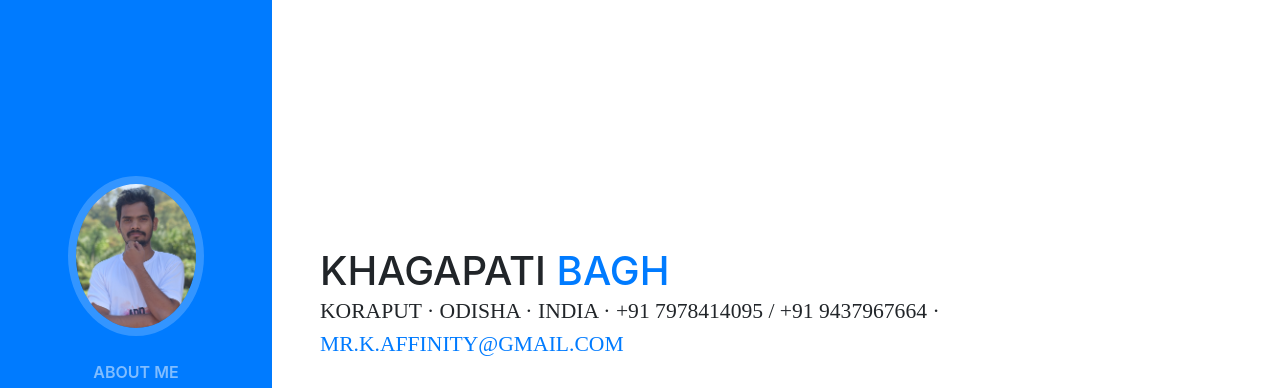
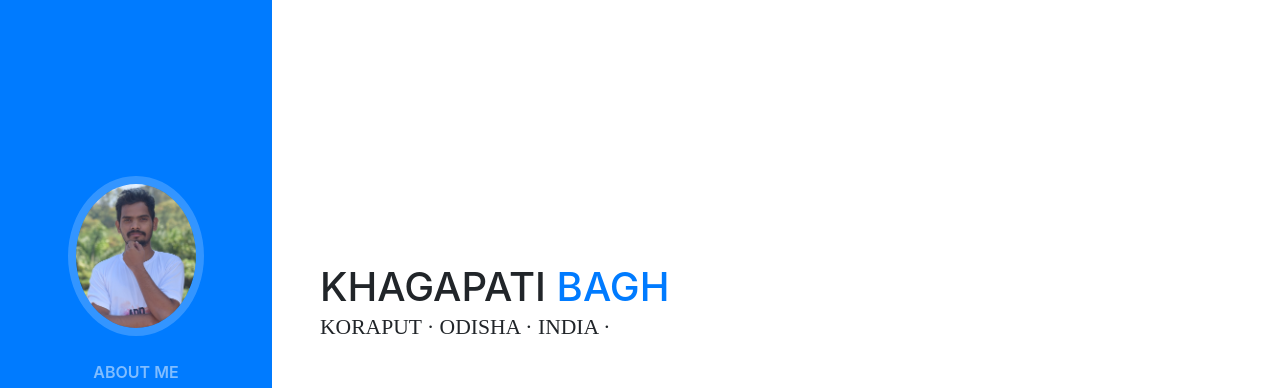
Before and after one commit to khagapati-bagh/khagapati, a website with bundled scripts: page index.html in a window 1280 px wide. Shown: the top 388 px of the page. Built offline with nearby package versions, Linux system fonts and the light colour scheme; a web font is replaced by a local one.

Commit message:
Update index.html

```diff
--- a/index.html
+++ b/index.html
@@ -84,8 +84,7 @@
         <div class="my-auto">
           <h1 class="mb-0">Khagapati <span class="text-primary">Bagh</span>
           </h1>
-          <div class="subheading mb-5">Koraput · Odisha · India · +91 7978414095 / +91 9437967664 ·
-            <a href="mailto:mr.k.affinity@gmail.com">mr.k.affinity@gmail.com</a>
+          <div class="subheading mb-5">Koraput · Odisha · India ·
           </div>
           <h2>Software Development Engineer @ <span class="text-primary">Flipkart</span></h2>
           <h3>Ex @<span class="text-primary">ORACLE</span> | Ex @<span class="text-primary">AMAZON</span></h3>
```
